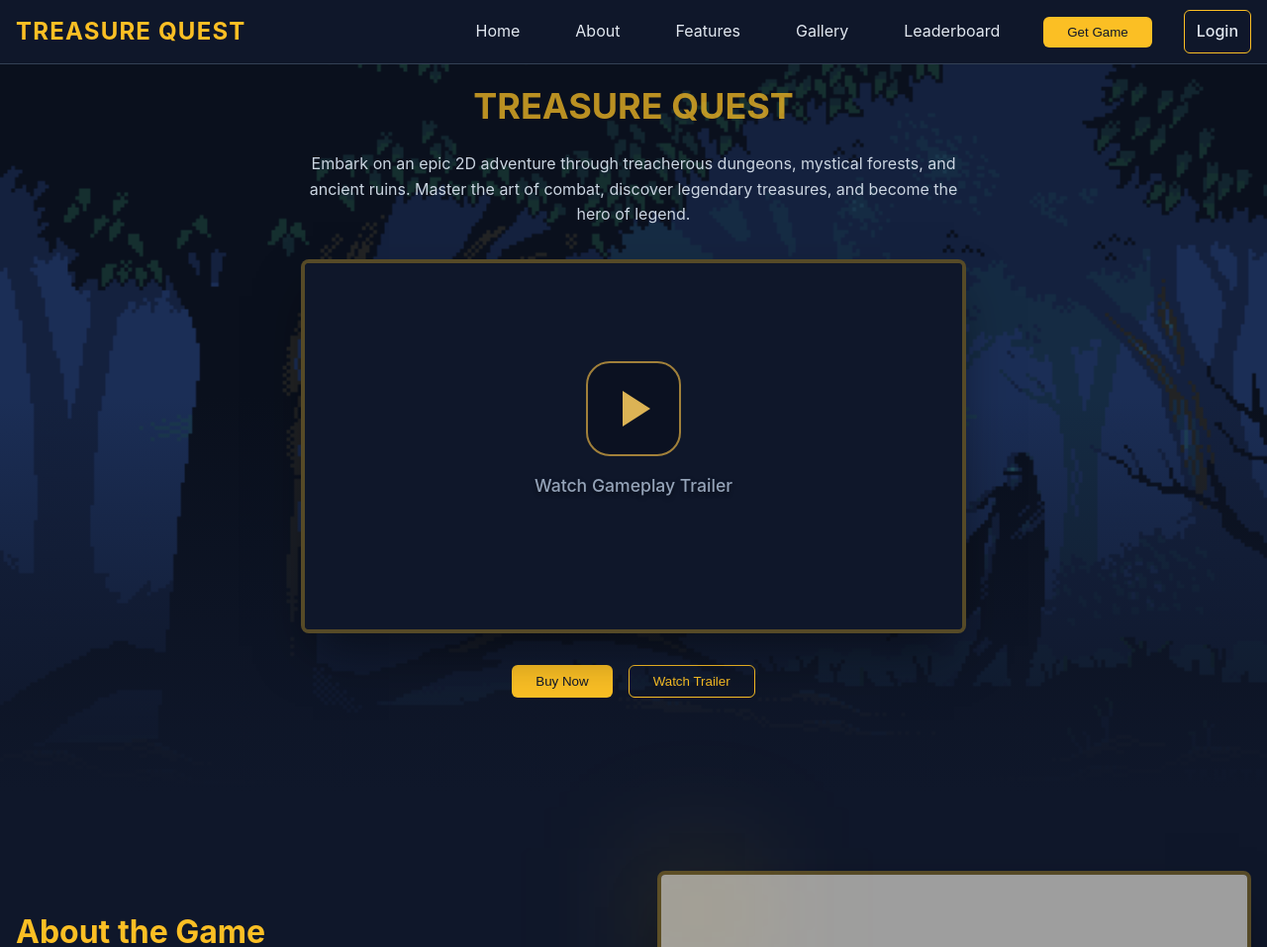
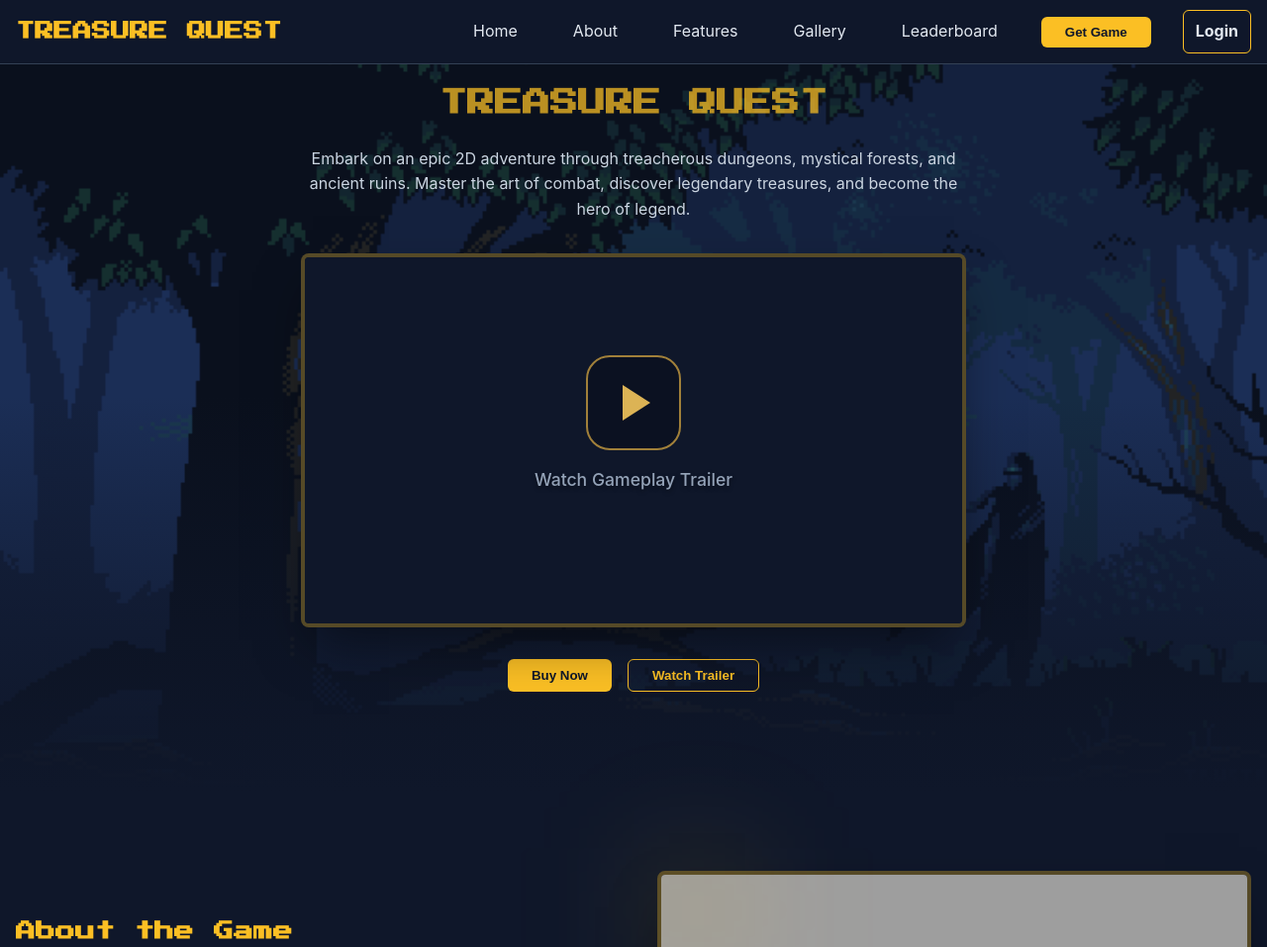
Before and after one commit to gczyb/mesterremek, a PHP site: page / in a window 1280 px wide. Shown: the top 957 px of the page at 99% size. Run offline with PHP 8.4, Linux system fonts and the light colour scheme; grey boxes are pictures that could not be loaded.

Commit message:
new headline font, placeholder changed to video

```diff
--- a/index.php
+++ b/index.php
@@ -9,6 +9,9 @@ $user = getCurrentUser();
     <meta name="viewport" content="width=device-width, initial-scale=1.0">
     <title>Treasure Quest - Epic 2D Adventure</title>
     <style>
+        /* Import the Press Start 2P font */
+        @import url('https://fonts.googleapis.com/css2?family=Press+Start+2P&display=swap');
+
         * {
             margin: 0;
             padding: 0;
@@ -21,6 +24,12 @@ $user = getCurrentUser();
             color: #cbd5e1;
             line-height: 1.6;
             overflow-x: hidden;
+        }
+
+        /* --- Apply Pixel Font to Headings Only --- */
+        h1, h2, h3, h4, h5, h6 {
+            font-family: 'Press Start 2P', system-ui, sans-serif;
+            line-height: 1.4;
         }
 
         /* --- Navigation Styles --- */
@@ -38,23 +47,36 @@ $user = getCurrentUser();
             max-width: 1280px;
             margin: 0 auto;
             padding: 0 1rem;
-            display: flex;
-            align-items: center;
-            justify-content: space-between;
+            display: grid;
+            /* Two columns: auto for the logo (takes what it needs), 1fr for the rest of the space */
+            grid-template-columns: auto 1fr;
+            /* align-items: center; - We can rely on align-self for the logo now */
             height: 64px;
         }
 
         .logo {
-            color: #fbbf24;
-            font-weight: bold;
-            font-size: 24px;
-            letter-spacing: 0.05em;
+            grid-column: 1; /* Places logo in the first column (left side) */
+            display: flex; /* Kept for precise content centering inside .logo */
+            align-items: center; /* Vertically centers the content within the logo div */
+            justify-content: center; /* Horizontally centers the content within the logo div */
+            align-self: center; /* This is the key! DIRECT control over the .logo's vertical position in its grid cell */
+
+        }
+
+        .logo h2 {
+            font-size: 1.2rem;
+            white-space: nowrap; /* Prevents text from wrapping */
+            margin: 0; /* Explicitly reset any margins on the h2 that might cause offset */
+            /* line-height: 1.2; - A tighter line-height can also help if needed */
         }
 
         .nav-links {
             display: none;
             gap: 2rem;
             align-items: center;
+            justify-content: flex-end; /* Pushes links to the far right within column 2 */
+            grid-column: 2; /* Places links in the second column */
+            align-self: center; /* Also center the nav links div vertically */
         }
 
         .nav-links a {
@@ -75,7 +97,7 @@ $user = getCurrentUser();
             padding: 0.5rem 1.5rem;
             border-radius: 0.375rem;
             cursor: pointer;
-            font-weight: 500;
+            font-weight: bold;
             transition: background-color 0.3s;
             text-decoration: none;
             display: inline-block;
@@ -171,6 +193,9 @@ $user = getCurrentUser();
             border: none;
             color: #e2e8f0;
             cursor: pointer;
+            grid-column: 2; /* Keeps hamburger on the right on mobile */
+            justify-self: end;
+            align-self: center; /* Center the hamburger menu vertically */
         }
 
         .mobile-menu {
@@ -250,9 +275,8 @@ $user = getCurrentUser();
 
         .hero h1 {
             color: #fbbf24;
-            font-size: 36px;
-            font-weight: bold;
-            margin-bottom: 1rem;
+            font-size: 28px;
+            margin-bottom: 1.5rem;
             animation: pulse 2s infinite;
         }
 
@@ -341,16 +365,17 @@ $user = getCurrentUser();
             transition: border-radius 0.4s ease;
         }
 
-        /* YouTube iFrame Container */
-        #ytPlayerContainer {
+        /* Local Video Container */
+        #localVideo {
             position: absolute;
             top: 0;
             left: 0;
             width: 100%;
             height: 100%;
-            border: none;
-            pointer-events: none;
+            object-fit: cover;
+            pointer-events: none; /* Let custom controls handle clicks */
             z-index: 1;
+            display: none; /* Hidden until played */
         }
 
         .video-overlay {
@@ -468,7 +493,7 @@ $user = getCurrentUser();
         .about-content .highlight { color: #fbbf24; }
         .about-info { padding-top: 1rem; margin-top: 1rem; border-top: 1px solid #334155; }
         .info-grid { display: grid; grid-template-columns: 1fr 1fr; gap: 1rem; }
-        .info-item p:first-child { color: #fbbf24; margin-bottom: 0.25rem; }
+        .info-item p:first-child { color: #fbbf24; margin-bottom: 0.25rem; font-weight: bold; }
         .info-item p:last-child { color: #94a3b8; }
         .about-image-container { position: relative; }
         .about-image { aspect-ratio: 1; border-radius: 0.5rem; overflow: hidden; border: 4px solid rgba(251, 191, 36, 0.3); box-shadow: 0 25px 50px -12px rgba(0, 0, 0, 0.5); }
@@ -477,9 +502,10 @@ $user = getCurrentUser();
         .glow-bottom-right { bottom: -24px; right: -24px; }
         .glow-top-left { top: -24px; left: -24px; }
 
-        /* Features section background changed to #0f172a */
         #features { background-color: #0f172a; }
-        h2 { color: #fbbf24; font-size: 2rem; margin-bottom: 1.5rem; }
+
+        h2 { color: #fbbf24; font-size: 20px; margin-bottom: 1.5rem; }
+
         .section-header { text-align: center; margin-bottom: 4rem; }
         .section-header p { max-width: 42rem; margin: 0 auto; }
         .features-grid { display: grid; gap: 1.5rem; }
@@ -489,7 +515,9 @@ $user = getCurrentUser();
         .feature-card:hover { border-color: rgba(251, 191, 36, 0.5); }
         .feature-icon { display: inline-flex; padding: 0.75rem; border-radius: 0.5rem; background-color: rgba(251, 191, 36, 0.1); margin-bottom: 1rem; }
         .feature-icon svg { width: 32px; height: 32px; color: #fbbf24; }
-        .feature-card h3 { color: #f1f5f9; margin-bottom: 0.5rem; font-size: 1.25rem; }
+
+        .feature-card h3 { color: #f1f5f9; margin-bottom: 0.75rem; font-size: 14px; }
+
         .feature-card p { color: #94a3b8; }
 
         #gallery { background-color: #0f172a; }
@@ -499,18 +527,24 @@ $user = getCurrentUser();
         .carousel-item { min-width: 100%; position: relative; }
         .carousel-item img { width: 100%; height: 100%; object-fit: cover; }
         .carousel-caption { position: absolute; bottom: 0; left: 0; right: 0; background: linear-gradient(to top, rgba(15, 23, 42, 0.9), transparent); padding: 1.5rem; }
-        .carousel-caption h3 { color: #fbbf24; font-size: 1.5rem; }
+
+        .carousel-caption h3 { color: #fbbf24; font-size: 16px; }
+
         .carousel-btn { position: absolute; top: 50%; transform: translateY(-50%); background-color: #1e293b; border: 1px solid rgba(251, 191, 36, 0.5); color: #fbbf24; width: 40px; height: 40px; border-radius: 50%; cursor: pointer; transition: background-color 0.3s; display: flex; align-items: center; justify-content: center; z-index: 10; }
         .carousel-btn:hover { background-color: #334155; }
         .carousel-btn-prev { left: 1rem; }
         .carousel-btn-next { right: 1rem; }
         .gallery-video { margin-top: 4rem; max-width: 56rem; margin-left: auto; margin-right: auto; }
-        .gallery-video h3 { text-align: center; color: #fbbf24; margin-bottom: 1.5rem; }
+
+        .gallery-video h3 { text-align: center; color: #fbbf24; margin-bottom: 1.5rem; font-size: 18px; }
+
         footer { background-color: #020617; border-top: 1px solid #1e293b; padding: 3rem 0; }
         .footer-grid { display: grid; gap: 2rem; margin-bottom: 2rem; }
         @media (min-width: 768px) { .footer-grid { grid-template-columns: 1fr 1fr; } }
-        footer h3 { color: #fbbf24; margin-bottom: 1rem; font-size: 1.5rem; }
-        footer h4 { color: #e2e8f0; margin-bottom: 1rem; }
+
+        footer h3 { color: #fbbf24; margin-bottom: 1rem; font-size: 16px; }
+        footer h4 { color: #e2e8f0; margin-bottom: 1rem; font-size: 14px; }
+
         footer p { color: #94a3b8; }
         .social-links { display: flex; gap: 1rem; }
         .social-links a { color: #94a3b8; transition: color 0.3s; }
@@ -524,7 +558,10 @@ $user = getCurrentUser();
 <body>
     <nav class="nav">
         <div class="nav-container">
-            <div class="logo">TREASURE QUEST</div>
+            <div class="logo">
+                <div><h2>TREASURE QUEST</h2></div>
+            </div>
+
             <div class="nav-links">
                 <a href="#home">Home</a>
                 <a href="#about">About</a>
@@ -594,7 +631,10 @@ $user = getCurrentUser();
 
                         <div class="video-overlay" id="videoOverlay"></div>
 
-                        <div id="ytPlayerContainer"></div>
+                        <video id="localVideo" playsinline>
+                            <source src="your-downloaded-video.mp4" type="video/mp4">
+                            Your browser does not support the video tag.
+                        </video>
 
                         <div id="playBtnContent">
                             <div class="control-btn initial-play-btn" title="Watch Gameplay Trailer">
@@ -882,58 +922,34 @@ $user = getCurrentUser();
         function previousSlide() { currentSlide = (currentSlide - 1 + totalSlides) % totalSlides; updateCarousel(); }
         setInterval(nextSlide, 5000);
 
-        // --- YouTube API & Player Control Logic ---
+        // --- Native Video Control Logic ---
 
-        // 1. SET YOUR YOUTUBE VIDEO ID HERE
-        const YOUTUBE_VIDEO_ID = 'dQw4w9WgXcQ';
+        let isVideoExpanded = false;
+        const localVideo = document.getElementById('localVideo');
+        const iconPause = document.getElementById('iconPause');
+        const iconPlay = document.getElementById('iconPlay');
 
-        let ytPlayer;
-        let isVideoExpanded = false;
-
-        var tag = document.createElement('script');
-        tag.src = "https://www.youtube.com/iframe_api";
-        var firstScriptTag = document.getElementsByTagName('script')[0];
-        firstScriptTag.parentNode.insertBefore(tag, firstScriptTag);
-
-        function onYouTubeIframeAPIReady() {
-            ytPlayer = new YT.Player('ytPlayerContainer', {
-                height: '100%',
-                width: '100%',
-                videoId: YOUTUBE_VIDEO_ID,
-                playerVars: {
-                    'controls': 0,
-                    'rel': 0,
-                    'modestbranding': 1,
-                    'fs': 0,
-                    'disablekb': 1
-                },
-                events: {
-                    'onStateChange': onPlayerStateChange
-                }
-            });
-        }
-
-        function onPlayerStateChange(event) {
-            const iconPause = document.getElementById('iconPause');
-            const iconPlay = document.getElementById('iconPlay');
-
-            if (event.data === YT.PlayerState.PLAYING) {
+        // Setup HTML5 Video event listeners
+        if(localVideo) {
+            localVideo.addEventListener('play', () => {
                 iconPlay.style.display = 'none';
                 iconPause.style.display = 'block';
-            } else if (event.data === YT.PlayerState.PAUSED || event.data === YT.PlayerState.ENDED) {
+            });
+
+            localVideo.addEventListener('pause', () => {
                 iconPause.style.display = 'none';
                 iconPlay.style.display = 'block';
-            }
+            });
+
+            localVideo.addEventListener('ended', () => {
+                iconPause.style.display = 'none';
+                iconPlay.style.display = 'block';
+            });
         }
 
         function startVideo() {
             const placeholder = document.getElementById('mainVideo');
             if (placeholder.classList.contains('is-playing')) return;
-
-            if (!ytPlayer || typeof ytPlayer.playVideo !== 'function') {
-                console.warn("YouTube API not ready yet.");
-                return;
-            }
 
             const overlayContent = document.getElementById('playBtnContent');
             const overlayBackground = document.getElementById('videoOverlay');
@@ -953,7 +969,8 @@ $user = getCurrentUser();
                 sizeToggleBtn.classList.add('visible');
                 playPauseBtn.classList.add('visible');
 
-                ytPlayer.playVideo();
+                localVideo.style.display = 'block';
+                localVideo.play();
 
             }, 300);
         }
@@ -961,11 +978,10 @@ $user = getCurrentUser();
         function togglePlayPause(event) {
             event.stopPropagation();
 
-            const state = ytPlayer.getPlayerState();
-            if (state === YT.PlayerState.PLAYING) {
-                ytPlayer.pauseVideo();
+            if (localVideo.paused) {
+                localVideo.play();
             } else {
-                ytPlayer.playVideo();
+                localVideo.pause();
             }
         }
 
```
Also changed, not shown: img/background_img.png (deleted), 2 other files.
